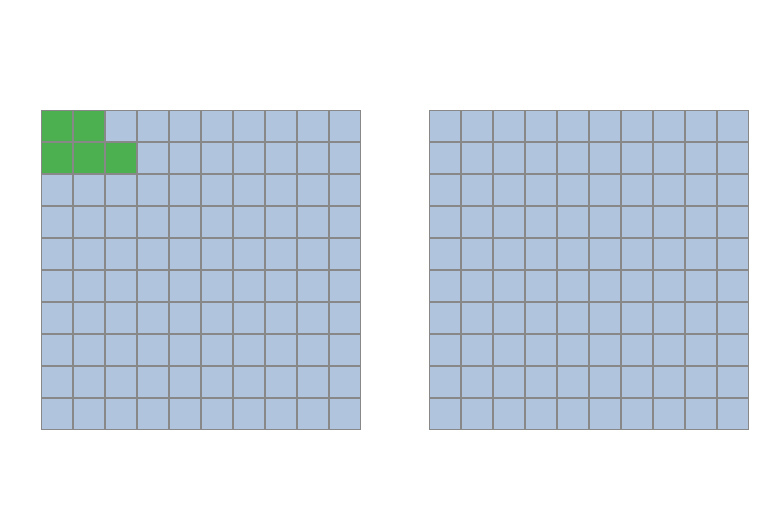
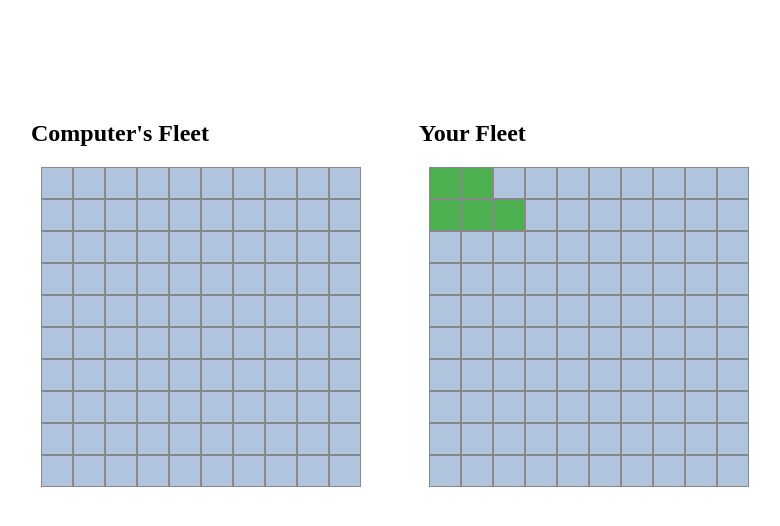
Before and after one commit to lengleman-spec/battleship, a website with bundled scripts: page src/index.html in a window 1280 px wide. Shown: the whole page, without its empty margins (246-1026 px from the left). Built offline with nearby package versions, Linux system fonts and the light colour scheme.

Commit message:
Swapped boards so it's naturally left to right.

```diff
--- a/src/index.html
+++ b/src/index.html
@@ -8,8 +8,15 @@
   </head>
   <body>
     <div class="board-container">
-      <div id="human-board" class="board"></div>
-      <div id="computer-board" class="board"></div>
+      <div>
+        <h2>Your Fleet</h2>
+        <div id="human-board" class="board"></div>
+      </div>
+
+      <div>
+        <h2>Computer's Fleet</h2>
+        <div id="computer-board" class="board"></div>
+      </div>
     </div>
 
     <script type="module" src="gameController.js"></script>
--- a/src/styles.css
+++ b/src/styles.css
@@ -9,6 +9,7 @@
 
 .board-container {
   display: flex;
+  flex-direction: row-reverse;
   justify-content: center;
   margin-top: 100px;
   gap: 50px;
```
